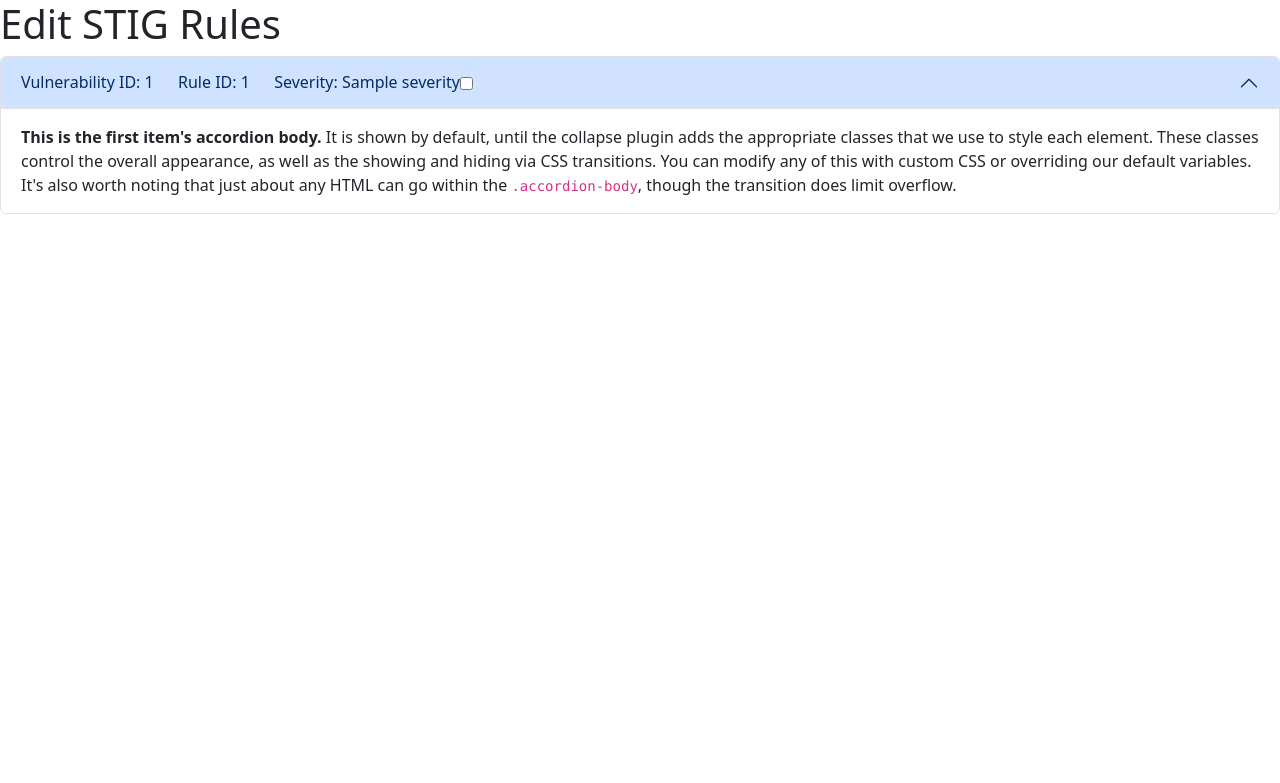
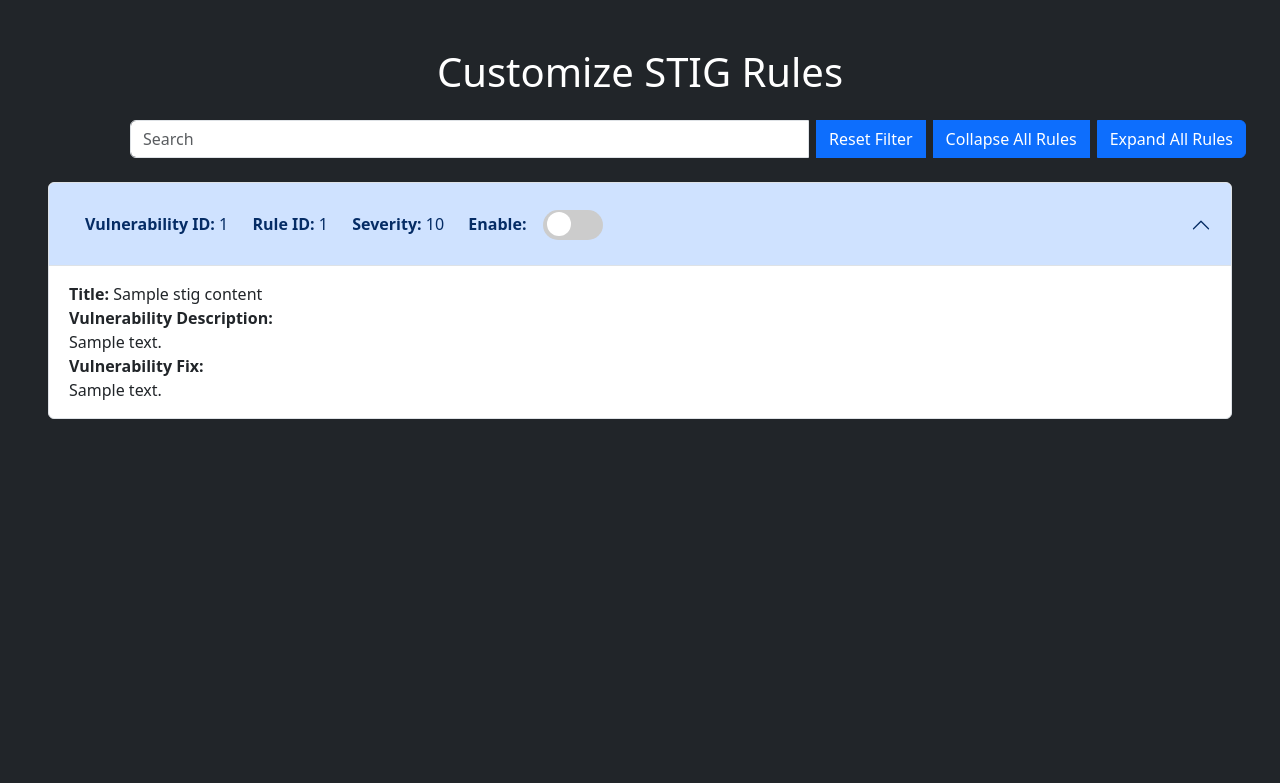
Before and after one commit to C4RR0T02/AdminGuard, a Flask app: template templates/script-fields.html in a window 1280 px wide. Shown: the top 783 px of the page. Run offline with Flask 3, Linux system fonts and the light colour scheme; the template is opened without the code that fills it: most values are stand-ins (such as "Sample title", 1, 10 or a date in 2020); some libraries are stand-ins or nearby versions.

Commit message:
feat: Front End Display of Rules

```diff
--- a/app.py
+++ b/app.py
@@ -17,7 +17,6 @@ app.config['upload_folder'] = upload_folder
 
 @app.route('/', methods=['GET'])
 def index():
-    print("Index page")
     return render_template('index.html')
 
 @app.route('/script-generate', methods=['GET','POST'])
@@ -39,15 +38,22 @@ def scriptGenerate():
 def scriptFields(guide_name):
     if request.method == 'GET':
         guide = guide_dictionary[guide_name]
-        rule_header_list = ["Vulnerability ID", "Rule ID", "Severity"]
         rule_list = []
         for rule in guide.stig_rule_dict.values():
             temp_rule_dict = {}
-            temp_rule_dict["Vulnerability ID"] = rule.vuln_id
-            temp_rule_dict["Rule ID"] = rule.rule_id
-            temp_rule_dict["Severity"] = rule.rule_severity
+            temp_rule_dict["rule_name"] = rule.rule_name
+            temp_rule_dict["rule_title"] = rule.rule_title
+            temp_rule_dict["vuln_id"] = rule.vuln_id
+            temp_rule_dict["rule_id"] = rule.rule_id
+            temp_rule_dict["stig_id"] = rule.stig_id
+            temp_rule_dict["rule_fix_text"] = rule.rule_fix_text
+            temp_rule_dict["rule_description"] = rule.rule_description
+            temp_rule_dict["check_content"] = rule.check_content
+            temp_rule_dict["category_score"] = rule.category_score
+            temp_rule_dict["check_commands"] = rule.check_commands
+            temp_rule_dict["fix_commands"] = rule.fix_commands
             rule_list.append(temp_rule_dict)
-        return render_template('script-fields.html', rule_header_list=rule_header_list, rule_list=rule_list)
+        return render_template('script-fields.html', StigContentList=rule_list)
     # guide.check_commands
     # guide.fix_commands
     if request.method == 'POST':
@@ -67,10 +73,3 @@ def templateGenerate():
 # main driver function
 if __name__ == '__main__':
     app.run(debug=True)
-
-
-# References:
-# https://code-maven.com/slides/python/flask-internal-redirect-parameters
-# https://www.geeksforgeeks.org/redirecting-to-url-in-flask/
-# https://www.codingninjas.com/studio/library/file-uploading-in-flask
-# https://www.geeksforgeeks.org/how-to-upload-file-in-python-flask/
--- a/templates/script-fields.html
+++ b/templates/script-fields.html
@@ -1,3 +1,35 @@
+<script>
+  document.addEventListener("DOMContentLoaded", function () {
+    var collapseButtons = document.querySelectorAll(".accordion-button");
+    collapseButtons.forEach(function (button) {
+        button.addEventListener("click", function () {
+            var accordionContainers = document.querySelectorAll(".accordion-collapse");
+            accordionContainers.forEach(function (container) {
+                if (container !== button.nextElementSibling) {
+                    container.classList.remove("show");
+                }
+            });
+        });
+    });
+
+    var collapseAllButton = document.getElementById("collapseAllButton");
+    collapseAllButton.addEventListener("click", function () {
+        var accordionContainers = document.querySelectorAll(".accordion-collapse");
+        accordionContainers.forEach(function (container) {
+            container.classList.remove("show");
+        });
+    });
+
+    var expandAllButton = document.getElementById("expandAllButton");
+    expandAllButton.addEventListener("click", function () {
+        var accordionContainers = document.querySelectorAll(".accordion-collapse");
+        accordionContainers.forEach(function (container) {
+            container.classList.add("show");
+        });
+    });
+  });
+</script>
+
 <html>
     <head>
         <meta name="viewport" content="width=device-width, initial-scale=1">
@@ -6,30 +38,130 @@
         <link rel="icon" type="image/x-icon" href="/static/img/AdminGuard.ico">
         <script src="/static/bootstrap/js/bootstrap.min.js"></script>
     </head>
-    <body>
-        <div>
-            <h1>Edit STIG Rules</h1>
-
-            <form method="POST" action="" enctype="multipart/form-data">
-                <div class="accordion" id="accordionExample">
-                    <div class="accordion-item">
-                      <h2 class="accordion-header">
-                        <button class="accordion-button" type="button" data-bs-toggle="collapse" data-bs-target="#collapseOne" aria-expanded="true" aria-controls="collapseOne">
-                          Vulnerability ID: {{ vuln_id }} &emsp; Rule ID: {{ rule_id }} &emsp; Severity: {{ severity }}
+    <body class="bg-dark text-white">
+        <div class="mt-5">
+            <h1 class="text-center">Customize STIG Rules</h1>
+            <div class="container">
+              <div class="d-flex justify-content-center input-group my-4 mx-5">
+                <input type="text" class="form-control me-2" placeholder="Search">
+                <button type="button" id="test" class="btn btn-primary me-2">Reset Filter</button>
+                <button type="button" id="collapseAllButton" class="btn btn-primary me-2">Collapse All Rules</button>
+                <button type="button" id="expandAllButton" class="btn btn-primary">Expand All Rules</button>
+              </div>
+            </div>
+            {% for stig_content in StigContentList %}
+            <form class="mt-2 mx-5" method="POST" action="" enctype="multipart/form-data">
+              <div class="accordion" :id=stig_content.vuln_id>
+                  <div class="accordion-item">
+                    <h2 class="accordion-header">
+                      <button class="accordion-button" type="button" data-bs-toggle="collapse" data-bs-target="#collapse{{ stig_content.vuln_id }}" aria-expanded="true" aria-controls="collapse{{ stig_content.vuln_id }}">
+                        <div class="d-flex flex-row">
+                          <p class="m-3">
+                            <strong>
+                              Vulnerability ID:
+                            </strong>
+                            {{ stig_content.vuln_id }} &emsp;
+                            <strong>
+                              Rule ID:
+                            </strong>
+                            {{ stig_content.rule_id }} &emsp;
+                            <strong>
+                              Severity:
+                            </strong>
+                            {{ stig_content.category_score }} &emsp;
+                            <strong>
+                              Enable:
+                            </strong>
+                          </p>
+                        </div>
+                        <div>
                           <label class="switch">
                             <input type="checkbox">
                             <span class="slider round"></span>
                           </label>
-                        </button>
-                      </h2>
-                      <div id="collapseOne" class="accordion-collapse collapse show" data-bs-parent="#accordionExample">
-                        <div class="accordion-body">
-                          <strong>This is the first item's accordion body.</strong> It is shown by default, until the collapse plugin adds the appropriate classes that we use to style each element. These classes control the overall appearance, as well as the showing and hiding via CSS transitions. You can modify any of this with custom CSS or overriding our default variables. It's also worth noting that just about any HTML can go within the <code>.accordion-body</code>, though the transition does limit overflow.
                         </div>
+                      </button>
+                    </h2>
+                    <div id="collapse{{ stig_content.vuln_id }}" class="accordion-collapse collapse show" data-bs-parent="#{{ stig_content.vuln_id }}accordion">
+                      <div class="accordion-body">
+                        <strong>Title: </strong>
+                        {{ stig_content.rule_title }}
+                        <br>
+                        <strong>Vulnerability Description:</strong>
+                        <br>
+                        {{ stig_content.rule_description }}
+                        <br>
+                        <strong>Vulnerability Fix:</strong>
+                        <br>
+                        {{ stig_content.rule_fix_text }}
                       </div>
                     </div>
                   </div>
+                </div>
+              </div>
             </form>
+            {% endfor %}
         </div>
     </body>
 </html>
+
+<style>
+  .switch {
+    position: relative;
+    display: inline-block;
+    width: 60px;
+    height: 30px;
+  }
+
+  .switch input {
+    opacity: 0;
+    width: 0;
+    height: 0;
+  }
+
+  .slider {
+    position: absolute;
+    cursor: pointer;
+    top: 0;
+    left: 0;
+    right: 0;
+    bottom: 0;
+    background-color: #ccc;
+    -webkit-transition: .4s;
+    transition: .4s;
+  }
+
+  .slider:before {
+    position: absolute;
+    content: "";
+    height: 24px;
+    width: 24px;
+    left: 4px;
+    bottom: 4px;
+    background-color: white;
+    -webkit-transition: .4s;
+    transition: .4s;
+  }
+
+  input:checked + .slider {
+    background-color: #4BB543;
+  }
+
+  input:focus + .slider {
+    box-shadow: 0 0 1px #4BB543;
+  }
+
+  input:checked + .slider:before {
+    -webkit-transform: translateX(26px);
+    -ms-transform: translateX(26px);
+    transform: translateX(26px);
+  }
+
+  .slider.round {
+    border-radius: 34px;
+  }
+
+  .slider.round:before {
+    border-radius: 50%;
+  }
+</style>
```
Also changed, not shown: documentation/references.md (added, +21 -0 lines), templates/script-generate.html (+8 -1 lines).
